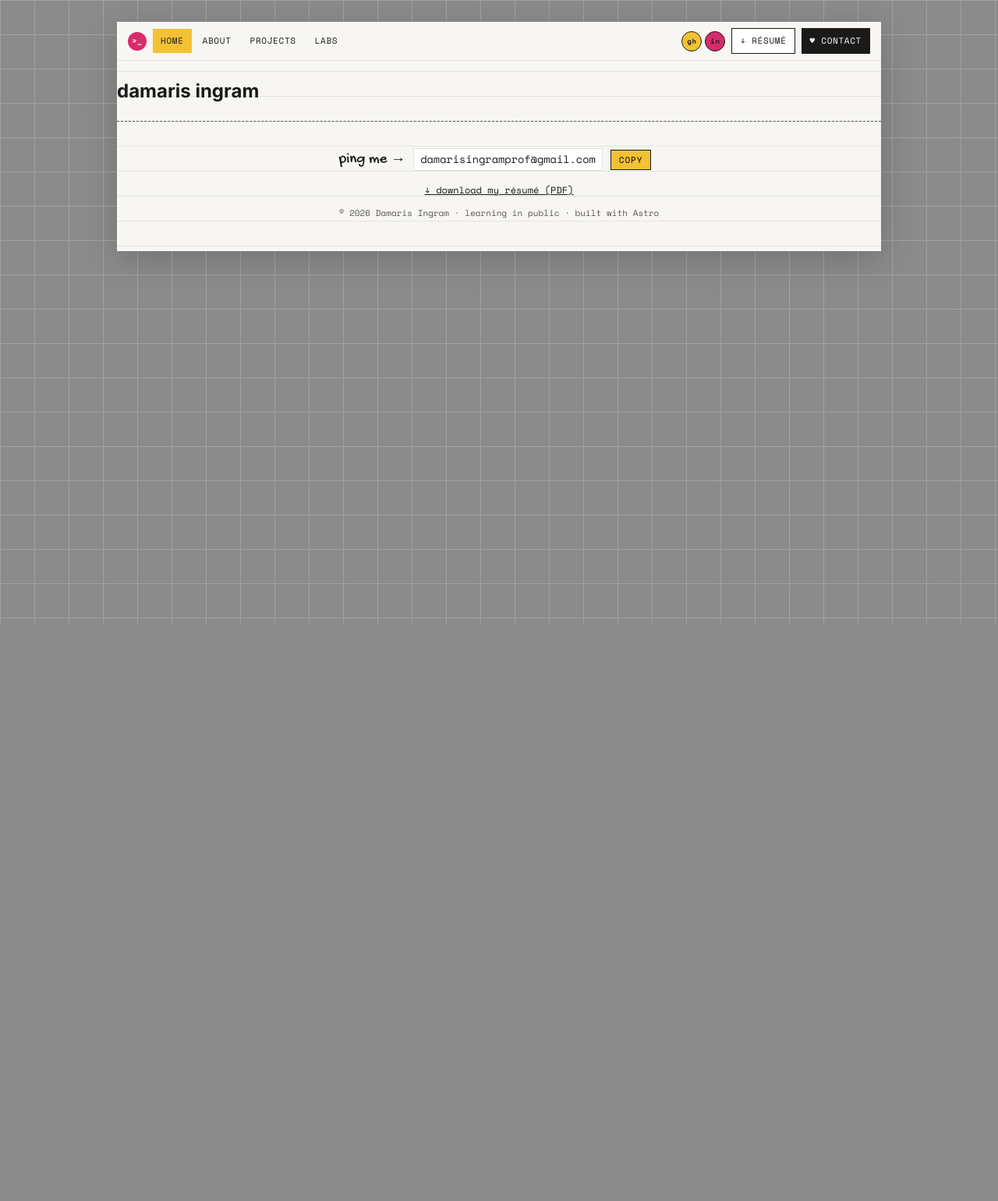
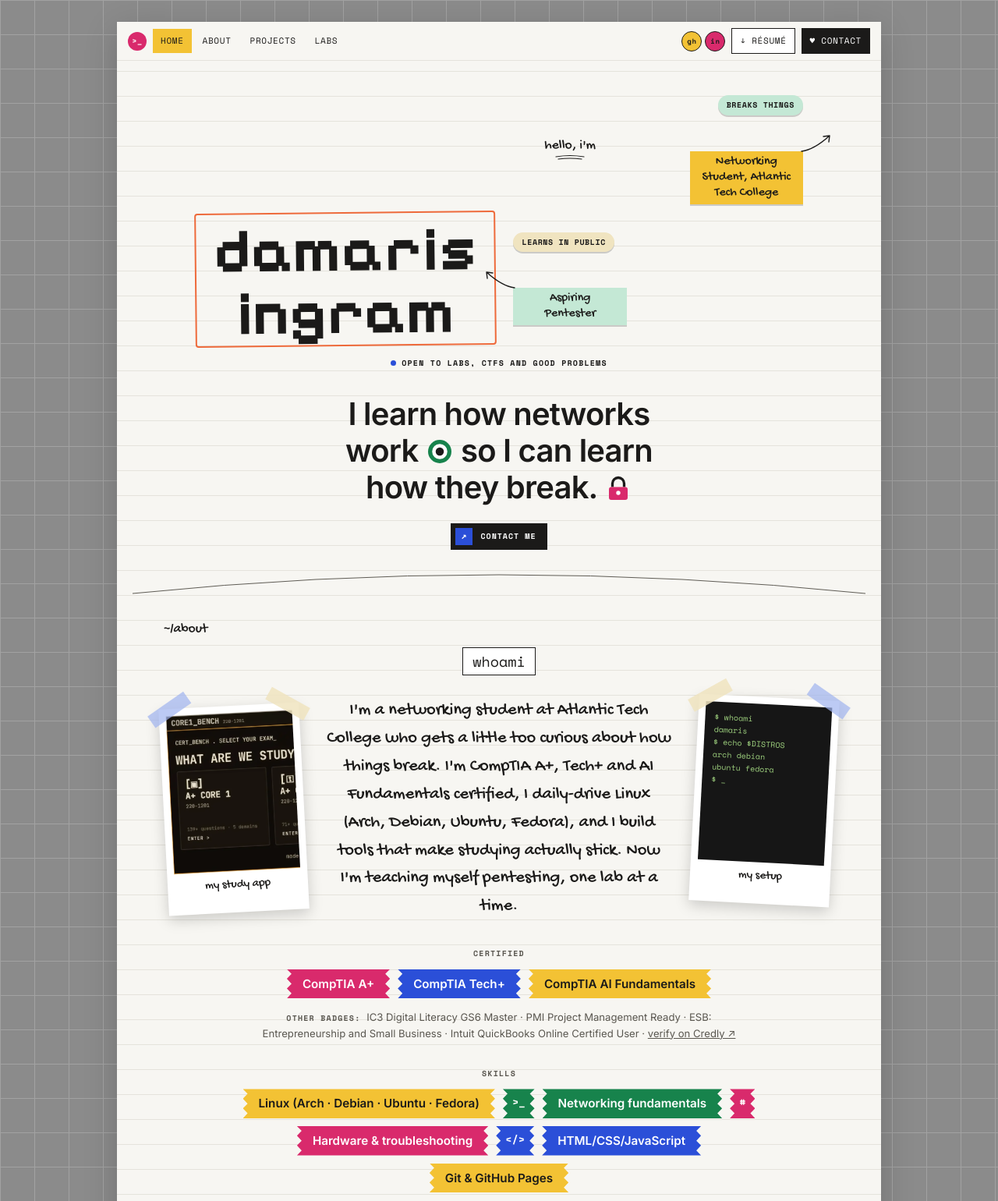
Before and after one commit to damyris/damyris.github.io, an Astro site: page / in a window 1280 px wide. Shown: the top 1540 px of the page at 78% size. Before the commit the page ends 800 px from the top, so only its background shows below. Built offline with nearby package versions, Linux system fonts and the light colour scheme; Astro itself is replaced by a stand-in of ours.

Commit message:
feat: add hero and about sections
Co-Authored-By: Claude Opus 5.5 <noreply@anthropic.com>

```diff
--- /dev/null
+++ b/src/components/About.astro
@@ -0,0 +1,140 @@
+---
+import { site } from '../config/site';
+import Polaroid from './Polaroid.astro';
+import Sticker from './Sticker.astro';
+
+const certColors = ['pink', 'blue', 'yellow'] as const;
+const skillColors = ['yellow', 'green', 'pink', 'blue', 'yellow'] as const;
+const glyphs = ['>_', '#', '</>'];
+---
+
+<section class="about" id="about" aria-labelledby="about-title">
+  <p class="label-hand hand">~/about</p>
+  <h2 class="boxed" id="about-title">whoami</h2>
+
+  <div class="grid">
+    {
+      site.photo && (
+        <div class="pol l">
+          <Polaroid
+            caption={site.photo.caption}
+            tilt="left"
+            image={{ src: site.photo.src, alt: site.photo.alt }}
+          />
+        </div>
+      )
+    }
+    <p class="bio hand">{site.bio}</p>
+    <div class="pol r">
+      <Polaroid caption={site.setup.caption} tilt="right" lines={site.setup.lines} />
+    </div>
+  </div>
+
+  <h3 class="sub label">certified</h3>
+  <div class="stickers">
+    {
+      site.certs.map((c, i) => (
+        <Sticker
+          data-cert
+          text={c.state === 'in-progress' ? `${c.name} · soon` : c.name}
+          color={certColors[i % certColors.length]}
+          variant={c.state === 'in-progress' ? 'dashed' : undefined}
+        />
+      ))
+    }
+  </div>
+  <p class="other" data-other-badges>
+    <span class="label">other badges:</span>
+    {site.otherBadges.items.join(' · ')} ·
+    <a href={site.otherBadges.url} target="_blank" rel="noopener">verify on Credly ↗</a>
+  </p>
+
+  <h3 class="sub label">skills</h3>
+  <div class="stickers">
+    {
+      site.skills.map((s, i) => (
+        <>
+          <Sticker text={s} color={skillColors[i % skillColors.length]} />
+          {i < glyphs.length && (
+            <Sticker text={glyphs[i]} color={skillColors[(i + 1) % skillColors.length]} variant="square" aria-hidden="true" />
+          )}
+        </>
+      ))
+    }
+  </div>
+</section>
+
+<style>
+  .about {
+    padding: 0 var(--gutter) 50px;
+  }
+  .label-hand {
+    font-size: 1.1rem;
+    margin: 0 0 0 clamp(0px, 4vw, 40px);
+  }
+  .boxed {
+    display: table;
+    margin: 10px auto 28px;
+    border: 1.5px solid var(--ink);
+    background: var(--white);
+    padding: 3px 12px;
+    font-size: 1.15rem;
+    font-weight: 500;
+    font-family: var(--f-mono);
+  }
+  .grid {
+    display: grid;
+    grid-template-columns: 180px minmax(0, 1fr) 180px;
+    gap: 28px;
+    align-items: center;
+    max-width: 860px;
+    margin: 0 auto;
+  }
+  .pol {
+    display: flex;
+    justify-content: center;
+  }
+  .pol.r {
+    align-self: start;
+  }
+  .bio {
+    font-size: clamp(1.15rem, 2.4vw, 1.4rem);
+    line-height: 1.6;
+    text-align: center;
+    margin: 0 auto;
+    max-width: 36ch;
+  }
+  @media (max-width: 700px) {
+    .grid {
+      grid-template-columns: 1fr 1fr;
+      gap: 22px;
+    }
+    .bio {
+      grid-column: 1 / -1;
+      grid-row: 1;
+    }
+  }
+  .sub {
+    text-align: center;
+    margin: 34px 0 12px;
+    color: var(--ink-soft);
+  }
+  .stickers {
+    display: flex;
+    flex-wrap: wrap;
+    justify-content: center;
+    gap: 10px;
+    max-width: 680px;
+    margin: 0 auto;
+  }
+  .other {
+    text-align: center;
+    font-size: 0.82rem;
+    color: var(--ink-soft);
+    max-width: 640px;
+    margin: 14px auto 0;
+  }
+  .other .label {
+    margin-right: 4px;
+  }
+</style>
--- /dev/null
+++ b/src/components/Hero.astro
@@ -0,0 +1,206 @@
+---
+import { site } from '../config/site';
+const arrow =
+  'M4 26 Q20 24 40 6 M40 6 L32 7 M40 6 L39 14';
+---
+
+<header class="hero" id="top">
+  <div class="stage">
+    <p class="hello hand">
+      hello, i'm
+      <svg width="40" height="8" viewBox="0 0 40 8" aria-hidden="true">
+        <path d="M2 3 Q20 0 38 3 M5 6 Q20 4 35 6" fill="none" stroke="currentColor" stroke-width="1.2" stroke-linecap="round"></path>
+      </svg>
+    </p>
+    <div class="side l">
+      <span class="pill mint">{site.pills[0]}</span>
+      <span class="note yellow hand">
+        {site.notes.left}
+        <svg class="arrow" viewBox="0 0 46 30" aria-hidden="true">
+          <path d={arrow} fill="none" stroke="currentColor" stroke-width="1.4" stroke-linecap="round"></path>
+        </svg>
+      </span>
+    </div>
+    <div class="namebox"><h1>{site.name}</h1></div>
+    <div class="side r">
+      <span class="pill sand">{site.pills[1]}</span>
+      <span class="note mint hand">
+        {site.notes.right}
+        <svg class="arrow" viewBox="0 0 46 30" aria-hidden="true">
+          <path d={arrow} fill="none" stroke="currentColor" stroke-width="1.4" stroke-linecap="round"></path>
+        </svg>
+      </span>
+    </div>
+    <p class="status label"><i aria-hidden="true"></i> {site.status}</p>
+  </div>
+
+  <h2 class="headline">
+    {site.headline.before}
+    <svg viewBox="0 0 24 24" aria-hidden="true">
+      <circle cx="12" cy="12" r="10" fill="var(--green)"></circle>
+      <circle cx="12" cy="12" r="6.5" fill="var(--white)"></circle>
+      <circle cx="12" cy="12" r="3.5" fill="var(--ink)"></circle>
+    </svg>
+    {site.headline.after}
+    <svg viewBox="0 0 24 24" aria-hidden="true">
+      <path d="M7 11V8a5 5 0 0 1 10 0v3" fill="none" stroke="var(--ink)" stroke-width="2.2"></path>
+      <rect x="4" y="11" width="16" height="11" rx="2" fill="var(--pink)"></rect>
+      <circle cx="12" cy="16" r="1.8" fill="var(--white)"></circle>
+    </svg>
+  </h2>
+  <a class="cta" href="#contact"><b aria-hidden="true">↗</b>Contact me</a>
+  <svg class="curve" viewBox="0 0 1000 40" preserveAspectRatio="none" aria-hidden="true">
+    <path d="M0 38 Q500 -10 1000 38" fill="none" stroke="var(--ink-soft)" stroke-width="1"></path>
+  </svg>
+</header>
+
+<style>
+  .hero {
+    padding: 44px var(--gutter) 30px;
+    text-align: center;
+  }
+  .stage {
+    display: grid;
+    grid-template-columns: 1fr auto 1fr;
+    align-items: center;
+    gap: 10px 22px;
+    max-width: 780px;
+    margin: 0 auto;
+  }
+  .hello {
+    grid-column: 2;
+    margin: 0;
+    font-size: 1.1rem;
+    line-height: 1;
+  }
+  .hello svg {
+    display: block;
+    margin: 3px auto 0;
+  }
+  .side {
+    display: flex;
+    flex-direction: column;
+    gap: 46px;
+    align-items: flex-end;
+    min-width: 0;
+  }
+  .side.r {
+    align-items: flex-start;
+  }
+  .pill {
+    font-family: var(--f-mono);
+    font-size: 10px;
+    font-weight: 700;
+    letter-spacing: 0.06em;
+    text-transform: uppercase;
+    padding: 5px 11px;
+    border-radius: 999px;
+    box-shadow: 0 2px 0 var(--shadow);
+  }
+  .note {
+    position: relative;
+    font-size: 1rem;
+    line-height: 1.25;
+    padding: 4px 12px;
+    max-width: 16ch;
+    box-shadow: 0 2px 0 var(--shadow);
+  }
+  .mint { background: var(--mint); }
+  .sand { background: var(--sand); }
+  .yellow { background: var(--yellow); }
+  .arrow {
+    position: absolute;
+    width: 46px;
+    height: 30px;
+    top: -26px;
+  }
+  .l .arrow { right: -40px; }
+  .r .arrow { left: -40px; transform: scaleX(-1); }
+  .namebox {
+    border: 2px solid var(--orange);
+    border-radius: 4px;
+    padding: 6px 22px 2px;
+    transform: rotate(-0.6deg);
+  }
+  h1 {
+    font-family: var(--f-pixel);
+    font-weight: 700;
+    font-size: clamp(2.3rem, 7.5vw, 5rem);
+    line-height: 1;
+    margin: 0;
+    letter-spacing: 0.01em;
+  }
+  .status {
+    grid-column: 1 / -1;
+    margin: 4px 0 0;
+    display: flex;
+    justify-content: center;
+    align-items: center;
+    gap: 7px;
+  }
+  .status i {
+    width: 7px;
+    height: 7px;
+    border-radius: 50%;
+    background: var(--blue);
+  }
+  @media (max-width: 640px) {
+    .stage { grid-template-columns: 1fr; }
+    .hello { grid-column: 1; }
+    .side {
+      flex-direction: row;
+      flex-wrap: wrap;
+      justify-content: center;
+      align-items: center;
+      gap: 8px;
+    }
+    .side.r { align-items: center; }
+    .arrow { display: none; }
+    .note { max-width: none; }
+    .side.l { order: 3; }
+    .side.r { order: 4; }
+    .status { order: 5; }
+  }
+  .headline {
+    font-weight: 600;
+    font-size: clamp(1.6rem, 4.4vw, 2.5rem);
+    line-height: 1.18;
+    letter-spacing: -0.02em;
+    margin: 34px auto 22px;
+    max-width: 18ch;
+  }
+  .headline svg {
+    display: inline-block;
+    vertical-align: -0.12em;
+    width: 0.9em;
+    height: 0.9em;
+  }
+  .cta {
+    display: inline-flex;
+    align-items: center;
+    gap: 10px;
+    background: var(--ink);
+    color: var(--white);
+    text-decoration: none;
+    font-family: var(--f-mono);
+    font-size: 10px;
+    font-weight: 700;
+    letter-spacing: 0.1em;
+    text-transform: uppercase;
+    padding: 6px 14px 6px 6px;
+  }
+  .cta b {
+    width: 22px;
+    height: 22px;
+    background: var(--blue);
+    display: grid;
+    place-items: center;
+    font-size: 12px;
+  }
+  .curve {
+    display: block;
+    width: 100%;
+    height: 40px;
+    margin-top: 18px;
+  }
+</style>
--- /dev/null
+++ b/src/components/Polaroid.astro
@@ -0,0 +1,65 @@
+---
+import type { ImageMetadata } from 'astro';
+import { Image } from 'astro:assets';
+
+interface Props {
+  caption: string;
+  tilt: 'left' | 'right';
+  image?: { src: ImageMetadata; alt: string };
+  lines?: string[];
+}
+const { caption, tilt, image, lines } = Astro.props;
+---
+
+{
+  (image || lines) && (
+    <figure class:list={['polaroid', tilt]}>
+      <span class:list={['tape', 'l', { blue: tilt === 'left' }]} />
+      <span class:list={['tape', 'r', { blue: tilt === 'right' }]} />
+      {image ? (
+        <Image class="shot" src={image.src} alt={image.alt} widths={[240, 480]} sizes="200px" />
+      ) : (
+        <pre class="term" aria-label={`${caption}: ${lines!.join(' ')}`}>{lines!.join('\n')}</pre>
+      )}
+      <figcaption>{caption}</figcaption>
+    </figure>
+  )
+}
+
+<style>
+  .polaroid {
+    position: relative;
+    margin: 0;
+    background: var(--white);
+    padding: 9px 9px 24px;
+    box-shadow: 0 6px 18px var(--shadow);
+    font-family: var(--f-hand);
+    font-size: 0.95rem;
+    text-align: center;
+    max-width: 200px;
+    width: 100%;
+  }
+  .left { transform: rotate(-3deg); }
+  .right { transform: rotate(3deg); }
+  .shot {
+    display: block;
+    width: 100%;
+    aspect-ratio: 4 / 5;
+    object-fit: cover;
+    object-position: left top;
+    margin-bottom: 6px;
+  }
+  .term {
+    margin: 0 0 6px;
+    aspect-ratio: 4 / 5;
+    background: var(--term-bg);
+    color: var(--term-green);
+    font-family: var(--f-mono);
+    font-size: 10px;
+    line-height: 1.6;
+    text-align: left;
+    padding: 12px;
+    white-space: pre;
+    overflow: hidden;
+  }
+</style>
--- /dev/null
+++ b/src/components/Sticker.astro
@@ -0,0 +1,44 @@
+---
+interface Props {
+  text: string;
+  color: 'yellow' | 'green' | 'pink' | 'blue';
+  variant?: 'square' | 'dashed';
+  'aria-hidden'?: 'true';
+  [key: `data-${string}`]: string | boolean | undefined;
+}
+const { text, color, variant, ...rest } = Astro.props;
+---
+
+<span class:list={['stk', color, variant]} {...rest}>{text}</span>
+
+<style>
+  .stk {
+    --zz: 6px;
+    display: inline-block;
+    font-weight: 600;
+    font-size: 0.95rem;
+    padding: 7px 20px;
+    clip-path: polygon(
+      0 0, 100% 0,
+      calc(100% - var(--zz)) 16%, 100% 33%, calc(100% - var(--zz)) 50%, 100% 66%, calc(100% - var(--zz)) 83%,
+      100% 100%, 0 100%,
+      var(--zz) 83%, 0 66%, var(--zz) 50%, 0 33%, var(--zz) 16%
+    );
+  }
+  .yellow { background: var(--yellow); color: var(--ink); }
+  .green { background: var(--green); color: var(--white); }
+  .pink { background: var(--pink); color: var(--white); }
+  .blue { background: var(--blue); color: var(--white); }
+  .square {
+    padding: 7px 12px;
+    font-family: var(--f-mono);
+    font-weight: 700;
+    font-size: 0.85rem;
+  }
+  .dashed {
+    background: var(--white);
+    color: var(--ink-soft);
+    outline: 1.5px dashed var(--ink-soft);
+    outline-offset: -5px;
+  }
+</style>
--- a/src/pages/index.astro
+++ b/src/pages/index.astro
@@ -1,12 +1,14 @@
 ---
 import Base from '../layouts/Base.astro';
+import Hero from '../components/Hero.astro';
+import About from '../components/About.astro';
 import { site } from '../config/site';
 ---
 
 <Base title={site.fullName}>
   <main>
-    <section id="top"><h1>{site.name}</h1></section>
-    <section id="about"></section>
+    <Hero />
+    <About />
     <section id="projects"></section>
   </main>
 </Base>
```
Also changed, not shown: 1 other file.
